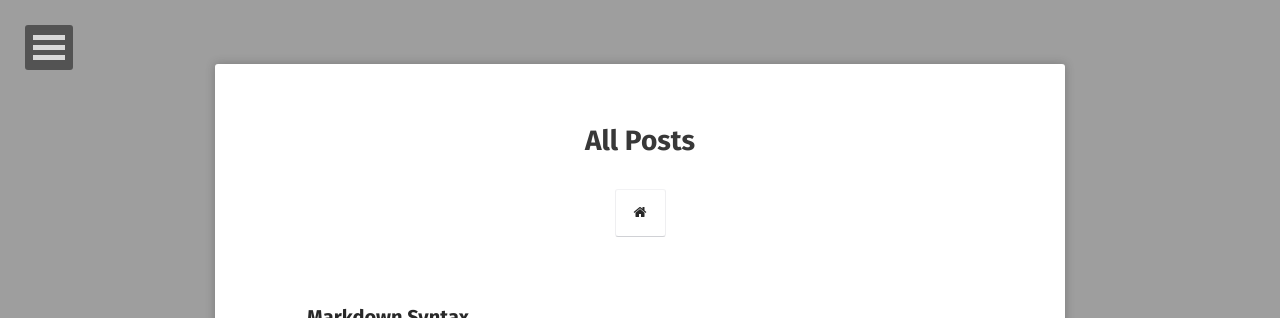
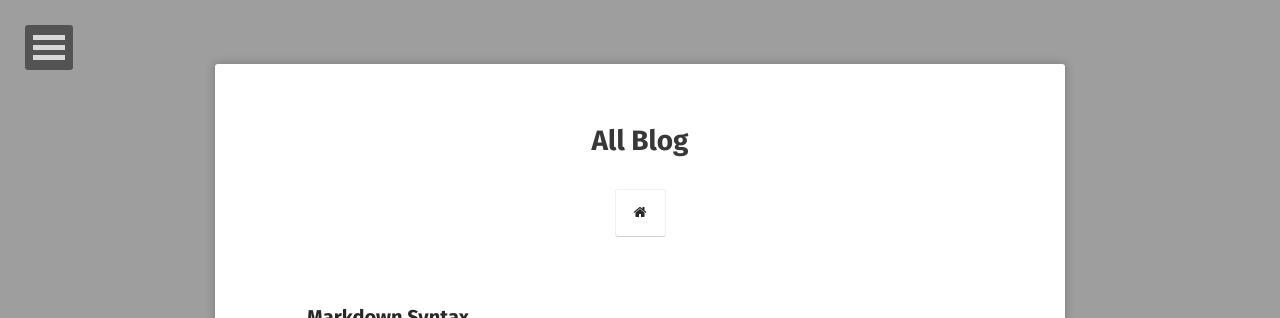
Before and after one commit to elianacudriz/ecudrizcontable, a Jekyll site: the page built from blog/index.md, in a window 1280 px wide. Shown: the top 318 px of the page. Built offline with Jekyll 4.4.1, drawn with Linux system fonts in a browser that asks for light colours; some web fonts are replaced.

Commit message:
Otros cambios en textos

```diff
--- a/_data/navigation.yml
+++ b/_data/navigation.yml
@@ -1,4 +1,4 @@
 # Site navigation links
 
-- title: Projects
+- title: Experiencia
   url: /experiencia/
--- a/_includes/nav.html
+++ b/_includes/nav.html
@@ -86,9 +86,9 @@
 				</ul><!-- /.dl-submenu -->
 			</li>
 			<li>
-				<a href="#">Posts</a>
+				<a href="#">Blog</a>
 				<ul class="dl-submenu">
-					<li><a href="{{ site.url }}/blog/">All Posts</a></li>
+					<li><a href="{{ site.url }}/blog/">All Blog</a></li>
 					<li><a href="{{ site.url }}/tags/">All Tags</a></li>
 				</ul>
 			</li>
--- a/blog/index.md
+++ b/blog/index.md
@@ -1,6 +1,6 @@
 ---
 layout: post-list
-title: All Posts
-excerpt: "A List of Posts"
+title: All Blog
+excerpt: "A List of Blog"
 comments: false
 ---
```
Also changed, not shown: _posts/2016-03-21-moon-theme.md (+1 -1 lines), assets/js/jquery.dlmenu.min.js.
